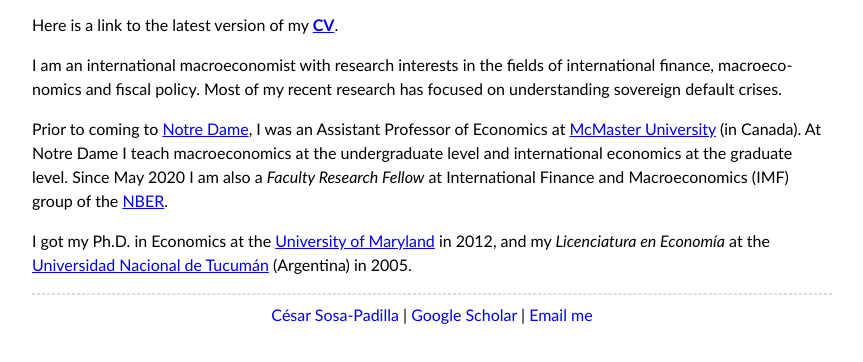
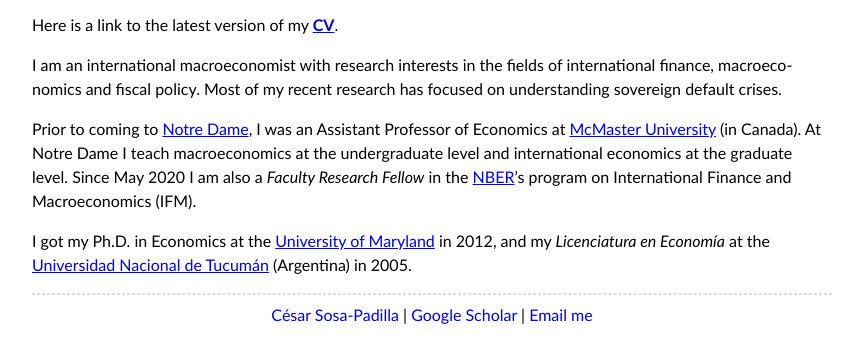
Before and after one commit to sosapadilla/sosapadilla.github.io, a plain HTML site: page vitae/index.html in a window 1280 px wide. Shown: the part 164-526 px from the top of the page, without its empty margins (208-1071 px from the left). Drawn offline with nearby package versions, Linux system fonts and the light colour scheme; some packages are replaced by stand-ins of ours; some icons are missing.

Commit message:
correct IFM

```diff
--- a/vitae/index.html
+++ b/vitae/index.html
@@ -45,7 +45,7 @@
 
 <p>I am an international macroeconomist with research interests in the fields of international finance, macroeconomics and fiscal policy. Most of my recent research has focused on understanding sovereign default crises.</p>
 
-<p>Prior to coming to <a href="https://economics.nd.edu/" target="_blank">Notre Dame</a>, I was an Assistant Professor of Economics at <a href="https://www.economics.mcmaster.ca/" target="_blank">McMaster University</a> (in Canada). At Notre Dame I teach macroeconomics at the undergraduate level and international economics at the graduate level. Since May 2020 I am also a <em>Faculty Research Fellow</em> at International Finance and Macroeconomics (IMF) group of the <a href="https://www.nber.org/" target="_blank">NBER</a>.</p>
+<p>Prior to coming to <a href="https://economics.nd.edu/" target="_blank">Notre Dame</a>, I was an Assistant Professor of Economics at <a href="https://www.economics.mcmaster.ca/" target="_blank">McMaster University</a> (in Canada). At Notre Dame I teach macroeconomics at the undergraduate level and international economics at the graduate level. Since May 2020 I am also a <em>Faculty Research Fellow</em> in the <a href="https://www.nber.org/" target="_blank">NBER</a>&rsquo;s program on International Finance and Macroeconomics (IFM).</p>
 
 <p>I got my Ph.D. in Economics at the <a href="https://www.econ.umd.edu/" target="_blank">University of Maryland</a> in 2012, and my <em>Licenciatura en Economía</em> at the <a href="https://face.unt.edu.ar/web/institutos/instituto-de-investigaciones-economicas-inveco/" target="_blank">Universidad Nacional de Tucumán</a> (Argentina) in 2005.</p>
 
```
Also changed, not shown: 1 other file.
